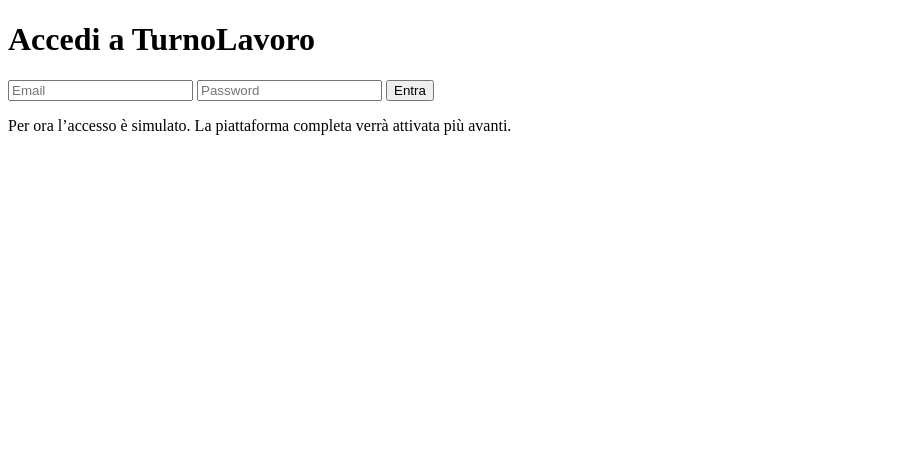
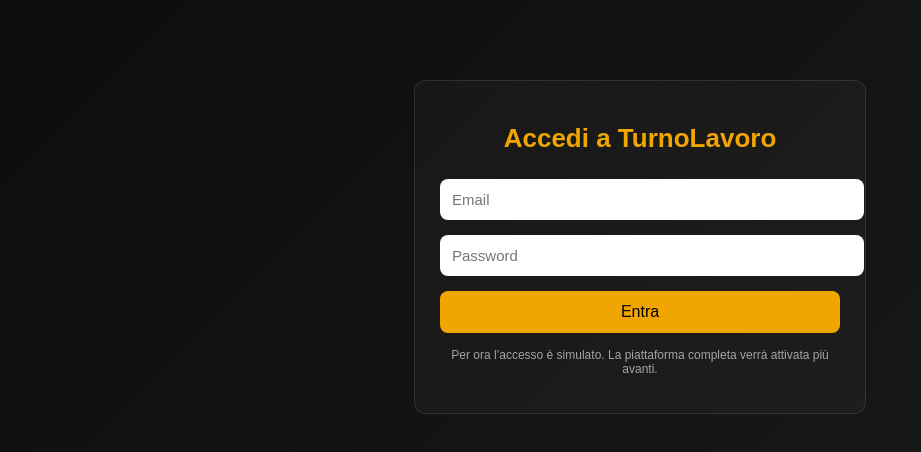
Before and after one commit to duiliotnt91-boop/1TURNOLAVORO.COM, a plain HTML site: page App/Login.html in a window 1280 px wide. Shown: the whole page, without its empty margins (0-921 px from the left). Drawn offline with Linux system fonts and the light colour scheme.

Commit message:
Update App.css

```diff
--- a/App/App.css
+++ b/App/App.css
@@ -1,55 +1,55 @@
-/* Stile login */
-.login-container {
-    max-width: 350px;
-    margin: 70px auto;
-    padding: 25px;
-    background: rgba(0,0,0,0.4);
-    border-radius: 15px;
-    text-align: center;
+body {
+    margin: 0;
+    padding: 0;
+    background: linear-gradient(135deg, #0d0d0d, #1a1a1a);
+    font-family: Arial, sans-serif;
 }
 
-.login-container h1 {
-    color: #ffb347;
+.app-container {
+    max-width: 400px;
+    margin: 80px auto;
+    padding: 25px;
+    background: rgba(255,255,255,0.03);
+    border-radius: 12px;
+    text-align: center;
+    color: white;
+    border: 1px solid rgba(255,255,255,0.1);
 }
 
-.login-container input {
+.app-title {
+    font-size: 26px;
+    margin-bottom: 25px;
+    color: #f0a500;
+}
+
+.login-form input {
     width: 100%;
     padding: 12px;
-    margin: 10px 0;
-    background: #222;
-    border: 1px solid #444;
-    color: white;
+    margin-bottom: 15px;
+    border: none;
+    border-radius: 8px;
+    font-size: 15px;
 }
 
-.login-container button {
+.btn-primary {
     width: 100%;
     padding: 12px;
-    background: #ffb347;
     border: none;
-    font-weight: 700;
+    background: #f0a500;
+    color: black;
+    font-size: 16px;
+    border-radius: 8px;
+    cursor: pointer;
 }
 
-.back-home {
-    display: block;
-    margin-top: 15px;
-    color: #ffb347;
+.btn-primary:hover {
+    background: #ffb733;
 }
 
-/* Dashboard */
-.dashboard {
-    max-width: 650px;
-    margin: 50px auto;
-    padding: 20px;
-    background: rgba(0,0,0,0.3);
-    border-radius: 20px;
-}
-
-.dashboard h1 {
-    color: #ffb347;
-}
-
-.dash-menu li a {
-    color: white;
-    padding: 10px;
+.app-note {
+    margin-top: 15px;
+    font-size: 12px;
+    opacity: 0.6;
+};
     display: block;
 }
```
